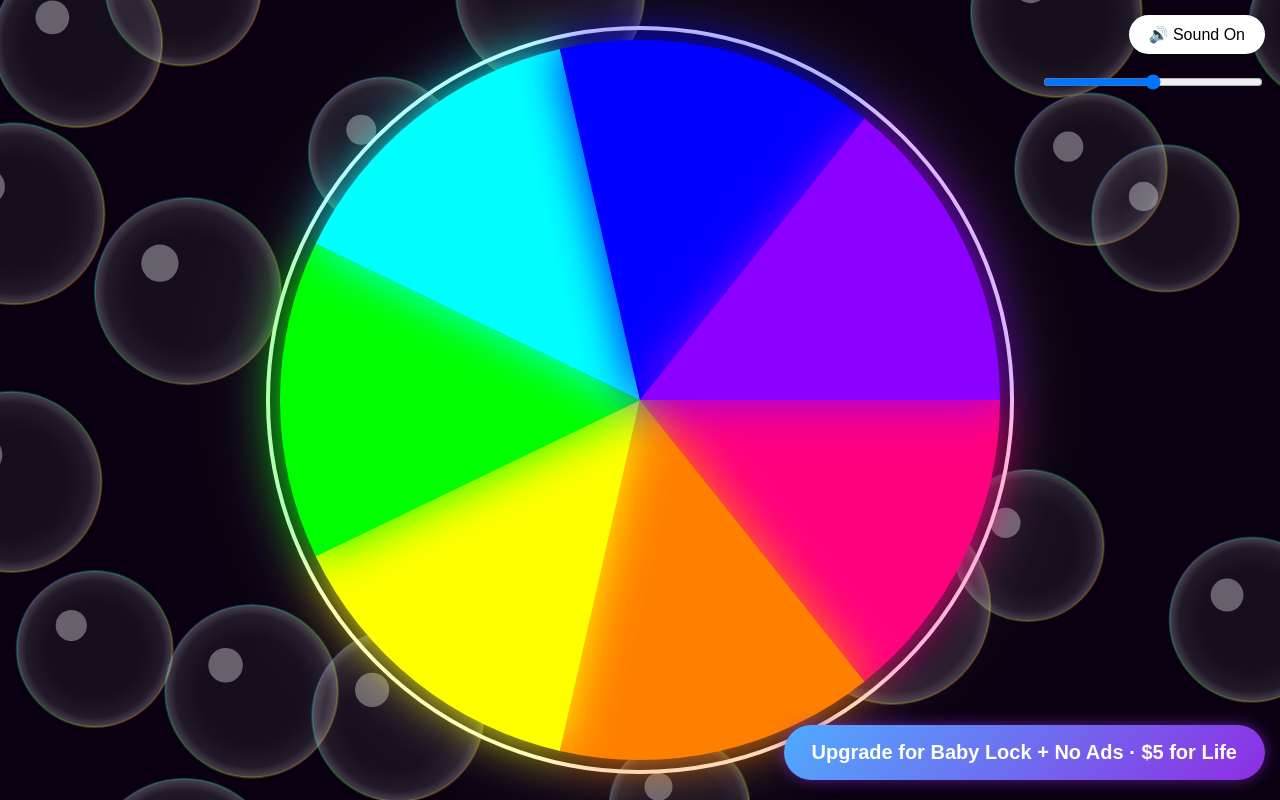
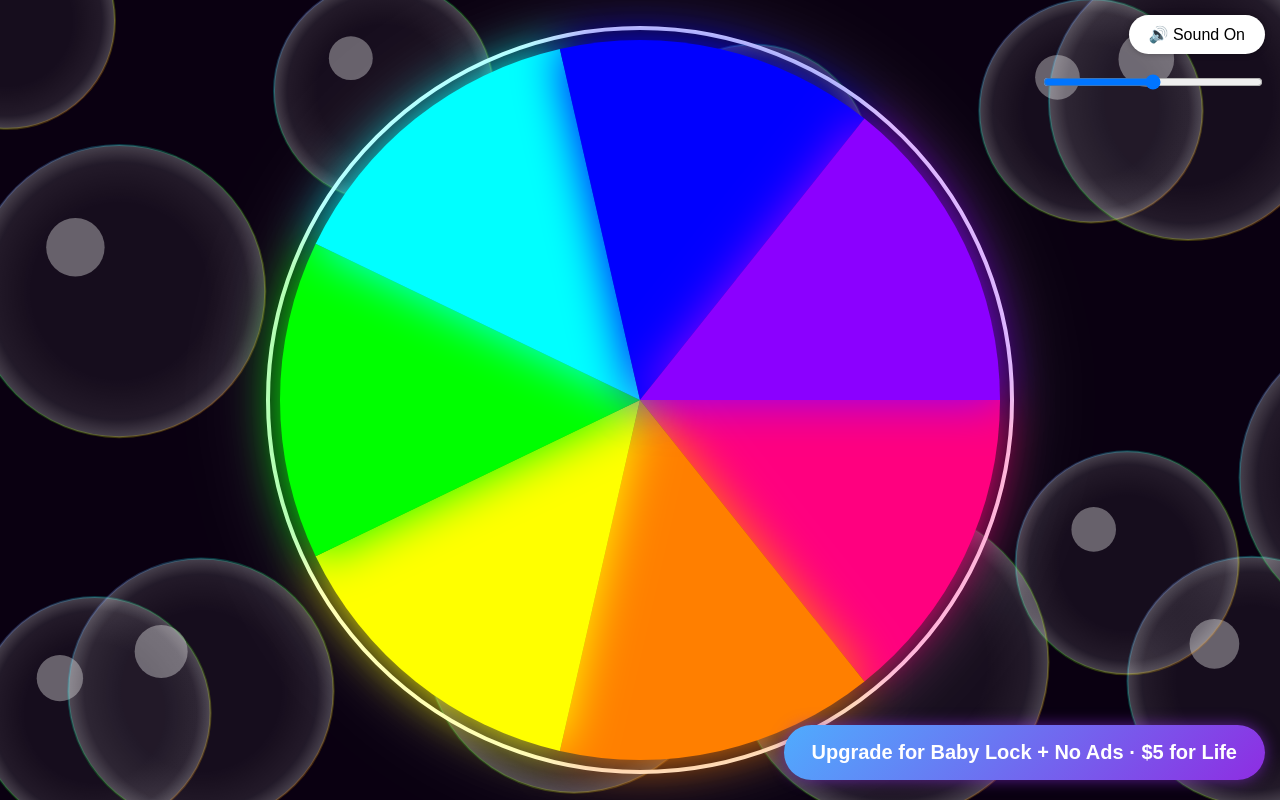
Before and after one commit to brileyv/sensorywheel, a plain HTML site: page index.html in a window 1280 px wide. Drawn offline with Linux system fonts and the light colour scheme.

Commit message:
Update index.html

```diff
--- a/index.html
+++ b/index.html
@@ -69,13 +69,13 @@
     let bubbleNoteIndex = 0;
 
     function createBubblesBackground() {
-      if (bubbles.length >= 40) return; // cap ~40
+      if (bubbles.length >= 45) return; // cap ~45
 
       const edge = Math.floor(Math.random()*4); // all 4 sides
       let bx, by, vx, vy;
 
-      const size = 70 + Math.random()*30; // 70–100px
-      const speed = 0.7 + Math.random()*0.5; // 0.7–1.2
+      const size = 100 + Math.random()*60; // bigger: 100–160px
+      const speed = 0.6 + Math.random()*0.6; // 0.6–1.2
 
       if (edge === 0) { // top
         bx = Math.random()*canvas.width;
@@ -103,7 +103,7 @@
       let tooClose = false;
       for (let b of bubbles) {
         const dist = Math.hypot(b.x - bx, b.y - by);
-        if (dist < b.r + size + 15) { // leave ~15px gap
+        if (dist < b.r + size + 20) { // 20px gap
           tooClose = true;
           break;
         }
@@ -225,6 +225,20 @@
     function animate(){
       if(!isDragging){ angle += spinSpeed; spinSpeed *= friction; }
 
+      // 🔊 Wheel slice sounds
+      const normalized=((angle%(2*Math.PI))+2*Math.PI)%(2*Math.PI);
+      const currentSlice=Math.floor((normalized/(2*Math.PI))*colors.length);
+      const now=performance.now();
+      if(currentSlice!==lastSlice && Math.abs(spinSpeed)>0.05 && now-lastSoundTime>100){
+        if(spinSpeed>0){
+          playSliceTone(currentSlice,"cw");
+        } else {
+          playSliceTone(currentSlice,"ccw");
+        }
+        lastSlice=currentSlice;
+        lastSoundTime=now;
+      }
+
       ctx.clearRect(0,0,canvas.width,canvas.height);
       drawBubbles(); drawRipples(); drawWheel();
       requestAnimationFrame(animate);
@@ -328,11 +342,11 @@
     window.onload=async()=>{
       resizeCanvas(); animate();
       // Spawn a bunch right away
-      for (let i = 0; i < 15; i++) {
+      for (let i = 0; i < 20; i++) {
         createBubblesBackground();
       }
-      // Constant fast flow
-      setInterval(createBubblesBackground, 120);
+      // Constant dense flow
+      setInterval(createBubblesBackground, 100);
       await initIAP();
       const unlocked=await checkUnlock();
       if(!unlocked){
```
